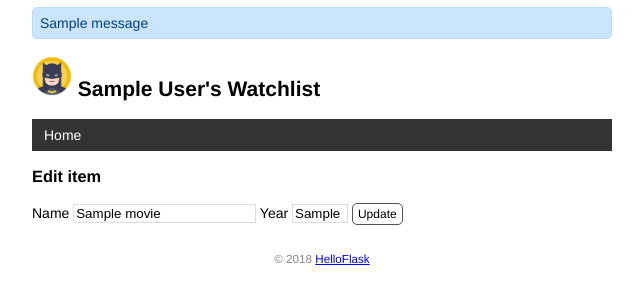
After one commit to jianqibot/flask-demo-watchlist, a Flask app: page /movie/edit/1 in a window 1280 px wide. The commit adds this page. Shown: the top 304 px of the page, without its empty margins (318-961 px from the left). Run offline with Flask 3, Linux system fonts and the light colour scheme; tables that the repository leaves empty hold one stand-in row (values such as "Sample post"); one stand-in notice (Sample message) is shown.

Commit message:
add CRUD methods to movie items and their viewing html

```diff
--- a/app.py
+++ b/app.py
@@ -1,7 +1,8 @@
 import os
 import click
 
-from flask import Flask, render_template
+from flask import Flask, render_template, request, url_for, redirect, flash
+
 from flask_sqlalchemy import SQLAlchemy  # 导入扩展类
 
 
@@ -23,6 +24,7 @@ app = Flask(__name__)
 app.config['SQLALCHEMY_DATABASE_URI'] = 'sqlite:////' + \
     os.path.join(app.root_path, 'data.db')
 app.config['SQLALCHEMY_TRACK_MODIFICATIONS'] = False  # 关闭对模型修改的监控
+app.config['SECRET_KEY'] = 'dev'  # 等同于 app.secret_key = 'dev'
 db = SQLAlchemy(app)  # 初始化扩展，传入程序实例 app
 
 
@@ -78,14 +80,60 @@ def page_not_found(e):  # 接受异常对象作为参数
     return render_template('not_found.html'), 404  # 返回模板和状态码
 
 
-@app.route('/')
+@app.route('/', methods=['GET', 'POST'])
 def index():
-    user = User.query.first()
+    if request.method == 'POST':
+        # 获取表单数据
+        title = request.form.get('title')
+        year = request.form.get('year')
+        # 验证数据
+        if not title or not year or len(year) > 4 or len(title) > 60:
+            flash('Invalid input')
+            return redirect(url_for('index'))
+        # 保存表单数据到数据库
+        movie = Movie(title=title, year=year)
+        db.session.add(movie)
+        db.session.commit()
+        flash('Item created')
+        return redirect(url_for('index'))
+
     movies = Movie.query.all()
     # 普通的视图函数之所以不用写出状态码，是因为默认会使用 200 状态码
     return render_template('index.html', movies=movies)
 
 
+@app.route('/movie/edit/<int:movie_id>', methods=['GET', 'POST'])
+def edit_item(movie_id):
+    movie = Movie.query.get_or_404(movie_id)
+
+    if request.method == 'POST':
+        title = request.form.get('title')
+        year = request.form.get('year')
+
+        if not title or not year or len(year) != 4 or len(title) > 60:
+            flash('Invalid input')
+            # 重定向回对应的编辑页面
+            return redirect(url_for('edit_item'), movie_id=movie_id)
+
+        movie.title = title
+        movie.year = year
+        db.session.commit()  # 提交数据库会话
+        flash('Item updated.')
+        return redirect(url_for('index'))  # 重定向回主页
+
+    return render_template('edit.html', movie=movie)
+
+
+@app.route('/movie/delete/<int:movie_id>', methods=['POST'])  # 限定只接受 POST 请求
+def delete(movie_id):
+    movie = Movie.query.get_or_404(movie_id)  # 获取电影记录
+    db.session.delete(movie)  # 删除对应的记录
+    db.session.commit()  # 提交数据库会话
+    flash('Item deleted.')
+    return redirect(url_for('index'))  # 重定向回主页
+
+
+# DB domain
 class User(db.Model):  # 表名将会是 user（自动生成，小写处理）
     id = db.Column(db.Integer, primary_key=True)  # 主键
     name = db.Column(db.String(20))  # 名字
--- a/static/style.css
+++ b/static/style.css
@@ -84,3 +84,49 @@ nav li a:hover {
     border-radius: 5px;
     padding: 3px 5px;
 }
+
+/* 覆盖某些浏览器对 input 元素定义的字体 */
+input[type=submit] {
+    font-family: inherit;
+}
+
+input[type=text] {
+    border: 1px solid #ddd;
+}
+
+input[name=year] {
+    width: 50px;
+}
+
+.btn {
+    font-size: 12px;
+    padding: 3px 5px;
+    text-decoration: none;
+    cursor: pointer;
+    background-color: white;
+    color: black;
+    border: 1px solid #555555;
+    border-radius: 5px;
+}
+
+.btn:hover {
+    text-decoration: none;
+    background-color: black;
+    color: white;
+    border: 1px solid black;
+}
+
+.alert {
+    position: relative;
+    padding: 7px;
+    margin: 7px 0;
+    border: 1px solid transparent;
+    color: #004085;
+    background-color: #cce5ff;
+    border-color: #b8daff;
+    border-radius: 5px;
+}
+
+.inline-form {
+    display: inline;
+}
--- a/templates/base.html
+++ b/templates/base.html
@@ -12,6 +12,10 @@
 </head>
 
 <body>
+    <!-- 插入到页面标题上方 -->
+    {% for message in get_flashed_messages() %}
+    <div class="alert">{{ message }}</div>
+    {% endfor %}
     <h2>
         <img alt="Avatar" class="avatar" src="{{ url_for('static', filename='images/avatar.png') }}">
         {{ user.name }}'s Watchlist
--- /dev/null
+++ b/templates/edit.html
@@ -0,0 +1,10 @@
+{% extends 'base.html' %}
+
+{% block content %}
+<h3>Edit item</h3>
+<form method="post">
+    Name <input type="text" name="title" autocomplete="off" required value="{{ movie.title }}">
+    Year <input type="text" name="year" autocomplete="off" required value="{{ movie.year }}">
+    <input class="btn" type="submit" name="submit" value="Update">
+</form>
+{% endblock %}
```
Also changed, not shown: templates/index.html (+11 -0 lines).
